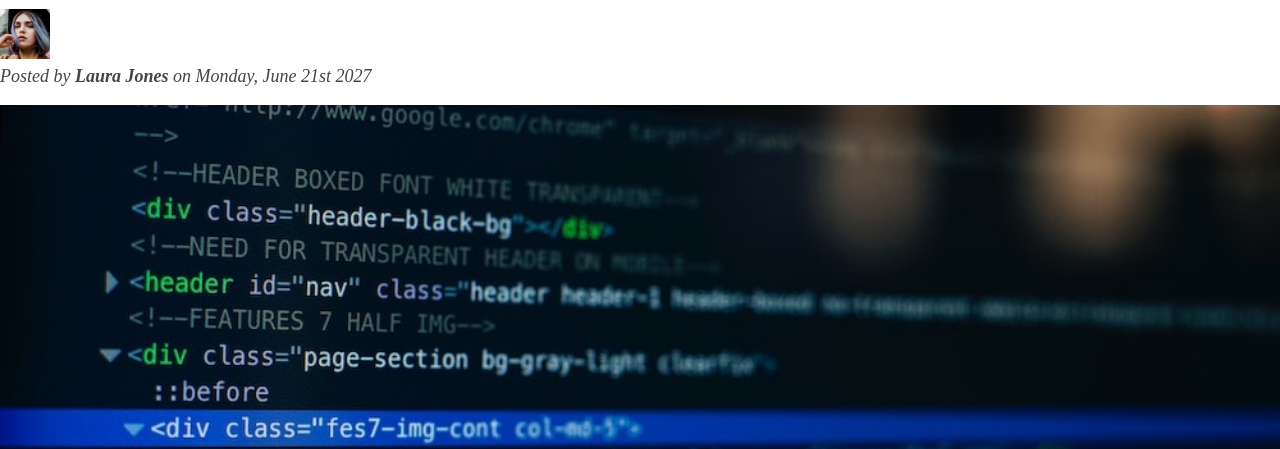
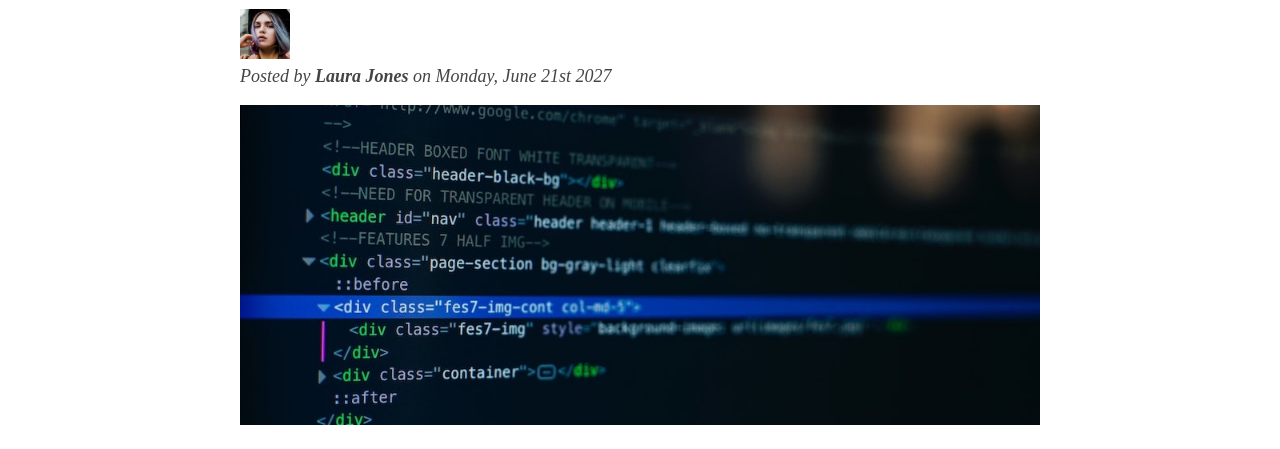
Before and after one commit to jatinder1993/hello-world, a plain HTML site: page 02-HTML-Fundamentals/index.html in a window 1280 px wide. Shown: the part 278-727 px from the top of the page. Drawn offline with Linux system fonts and the light colour scheme.

Commit message:
late night

```diff
--- a/02-HTML-Fundamentals/index.html
+++ b/02-HTML-Fundamentals/index.html
@@ -16,6 +16,7 @@
     <h6>The Basic Language of the Web: HTML</h6>
     -->
 
+    <div class="container">
       <header class="main-header">
         <h1>📘 The Code Magazine</h1>
 
@@ -60,8 +61,8 @@
         </p>
 
         <p>
-        In this post, let's focus on HTML. We will learn what HTML is all about,
-        and why you too should learn it.
+          In this post, let's focus on HTML. We will learn what HTML is all
+          about, and why you too should learn it.
         </p>
 
         <h3>What is HTML?</h3>
@@ -75,8 +76,8 @@
 
         <p>
           HTML consists of elements that describe different types of content:
-        paragraphs, links, headings, images, video, etc. Web browsers understand
-        HTML and render HTML code as websites.
+          paragraphs, links, headings, images, video, etc. Web browsers
+          understand HTML and render HTML code as websites.
         </p>
 
         <p>In HTML, each element is made up of 3 parts:</p>
@@ -101,8 +102,8 @@
         <h3>Why should you learn HTML</h3>
 
         <p>
-        There are countless reasons for learning the fundamental language of the
-        web. Here are 5 of them:
+          There are countless reasons for learning the fundamental language of
+          the web. Here are 5 of them:
         </p>
 
         <ul>
@@ -160,5 +161,6 @@
       <footer id="Copyright" class="copyright text">
         <p>Copyright &copy; 2027 by The Code Magazine</p>
       </footer>
+    </div>
   </body>
 </html>
--- a/02-HTML-Fundamentals/style.css
+++ b/02-HTML-Fundamentals/style.css
@@ -9,6 +9,11 @@ body {
   color: #444;
 
   border-top: rgb(180, 32, 130) solid 30px;
+}
+
+.container {
+  width: 800px;
+  margin: 0 auto;
 }
 
 .main-header {
@@ -167,6 +172,7 @@ a:active {
 .post-image {
   width: 100%;
   height: auto;
+  margin-bottom: 30px;
 }
 
 /* resolving conflict */
```
Lines whose indentation alone changed are shown as unchanged.
